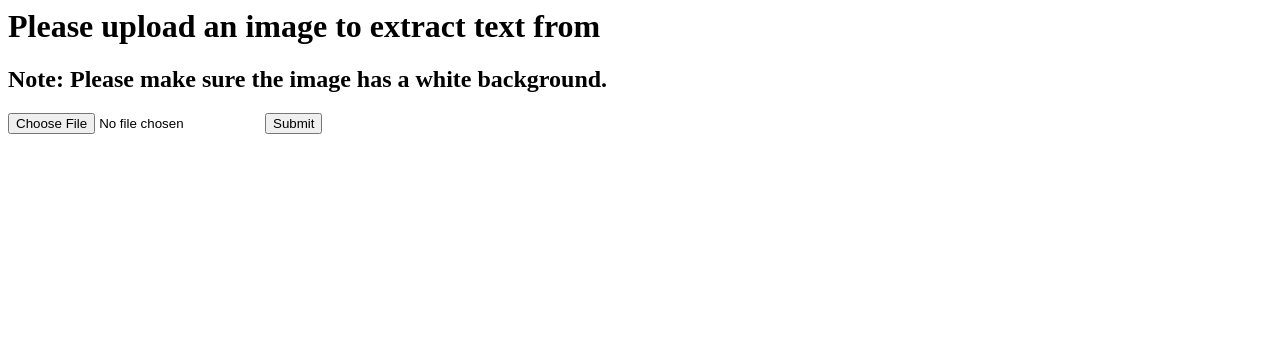
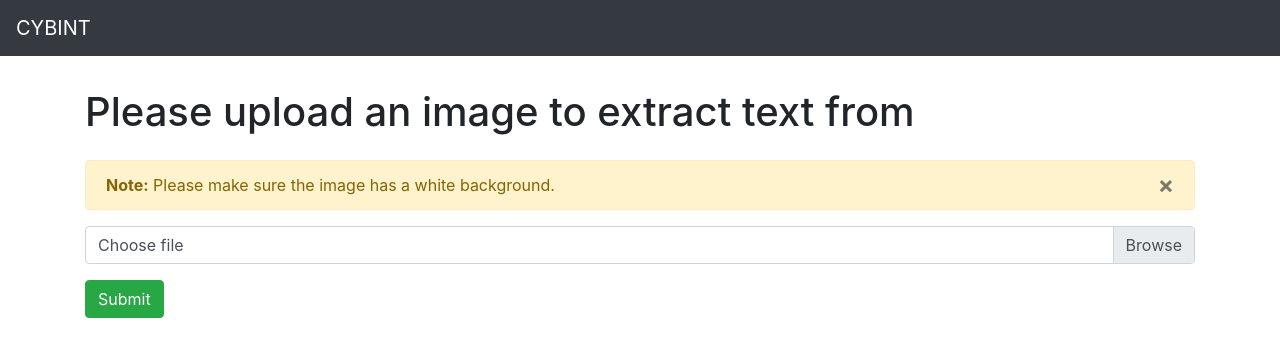
Before and after one commit to CYBINT-IN/tesseract-HTR, a Flask app: page / in a window 1280 px wide. Shown: the top 357 px of the page. Run offline with Flask 2, Linux system fonts and the light colour scheme; some libraries are stand-ins or nearby versions.

Commit message:
templates: Add custom styling
Signed-off-by: ATechnoHazard <amolele@gmail.com>

```diff
--- a/routes.py
+++ b/app.py
@@ -1,6 +1,7 @@
 import cv2
 import pytesseract
 import numpy as np
+from os import path, walk
 from flask import Flask, render_template, request
 
 
@@ -21,5 +22,15 @@ def handle_image():
 	return render_template("output.html", text=ret)
 
 
+extra_dirs = ['directory/to/watch',]
+extra_files = extra_dirs[:]
+for extra_dir in extra_dirs:
+    for dirname, dirs, files in walk(extra_dir):
+        for filename in files:
+            filename = path.join(dirname, filename)
+            if path.isfile(filename):
+                extra_files.append(filename)
+
+
 if __name__=="__main__":
-	app.run(host='0.0.0.0')
+	app.run(host='0.0.0.0', extra_files=extra_files)
--- /dev/null
+++ b/static/css/global.css
@@ -0,0 +1,11 @@
+.header-top {
+    margin-top: 32px;
+}
+
+.note-warning {
+    margin-top: 24px;
+}
+
+.upload-form {
+    margin-top: 24px;
+}
--- /dev/null
+++ b/static/js/file_upload.js
@@ -0,0 +1,13 @@
+$(".custom-file-input").on("change", function () {
+    var fileName = $(this).val().split("\\").pop();
+    $(this).siblings(".custom-file-label").addClass("selected").html(fileName);
+});
+
+var form = document.getElementById("form")
+form.addEventListener("submit", function (e) {
+    if (!form.checkValidity()) {
+        e.preventDefault();
+        e.stopPropagation();
+    }
+    form.classList.add("was-validated");
+}, false)
--- a/templates/index.html
+++ b/templates/index.html
@@ -1,12 +1,57 @@
-<html>
+<!doctype html>
+<html lang="en">
+
+<head>
+    <meta charset="utf-8">
+    <meta name="viewport" content="width=device-width, initial-scale=1, shrink-to-fit=no">
+    <!-- CSS only -->
+    <link rel="stylesheet" href="https://stackpath.bootstrapcdn.com/bootstrap/4.5.0/css/bootstrap.min.css"
+        integrity="sha384-9aIt2nRpC12Uk9gS9baDl411NQApFmC26EwAOH8WgZl5MYYxFfc+NcPb1dKGj7Sk" crossorigin="anonymous">
+    <link rel="stylesheet" href="{{ url_for('static', filename='css/global.css') }}">
+</head>
 
 <body>
-    <h1>Please upload an image to extract text from</h1>
-    <h2>Note: Please make sure the image has a white background.</h2>
-    <form action="/api/get_text" method="POST" enctype="multipart/form-data">
-        <input type="file" name="image" />
-        <input type="submit" />
-    </form>
+    <nav class="navbar navbar-expand-lg navbar-dark bg-dark">
+        <a class="navbar-brand" href="https://cybint.in">CYBINT</a>
+    </nav>
+
+    <div class="container">
+        <h1 class="header-top">Please upload an image to extract text from</h1>
+
+        <div class="note-warning alert alert-warning alert-dismissable" role="alert">
+            <strong>Note:</strong> Please make sure the image has a white background.
+            <button type="button" class="close" data-dismiss="alert" aria-label="Close">
+                <span aria-hidden="true">&times;</span>
+            </button>
+        </div>
+
+        <form id="form" class="needs-validation" action="/api/get_text" method="POST" enctype="multipart/form-data"
+            novalidate>
+            <div class="input-group mb-3">
+                <div class="custom-file">
+                    <input type="file" class="custom-file-input" name="image" id="inputGroupFile01"
+                        aria-describedby="inputGroupFileAddon01" required>
+                    <div class="invalid-feedback">
+                        Please select an image.
+                    </div>
+                    <label class="custom-file-label" for="inputGroupFile01">Choose file</label>
+                </div>
+            </div>
+            <button type="submit" id="submit-btn" class="btn btn-success">Submit</button>
+        </form>
+    </div>
+
+    <!-- JS, Popper.js, and jQuery -->
+    <script src="https://code.jquery.com/jquery-3.5.1.slim.min.js"
+        integrity="sha384-DfXdz2htPH0lsSSs5nCTpuj/zy4C+OGpamoFVy38MVBnE+IbbVYUew+OrCXaRkfj"
+        crossorigin="anonymous"></script>
+    <script src="https://cdn.jsdelivr.net/npm/popper.js@1.16.0/dist/umd/popper.min.js"
+        integrity="sha384-Q6E9RHvbIyZFJoft+2mJbHaEWldlvI9IOYy5n3zV9zzTtmI3UksdQRVvoxMfooAo"
+        crossorigin="anonymous"></script>
+    <script src="https://stackpath.bootstrapcdn.com/bootstrap/4.5.0/js/bootstrap.min.js"
+        integrity="sha384-OgVRvuATP1z7JjHLkuOU7Xw704+h835Lr+6QL9UvYjZE3Ipu6Tp75j7Bh/kR0JKI"
+        crossorigin="anonymous"></script>
+    <script src="{{ url_for('static', filename='js/file_upload.js') }}"></script>
 </body>
 
 </html>
```
Also changed, not shown: templates/output.html (+36 -6 lines), 1 other file.
